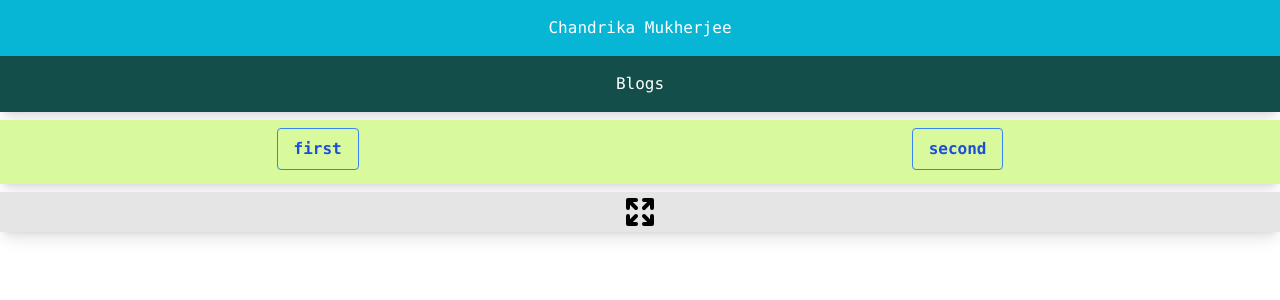
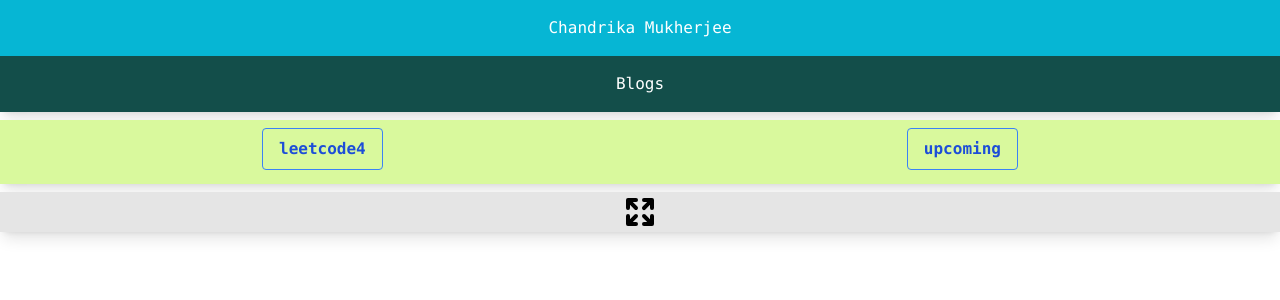
Before and after one commit to chandms/blogs, a React (Create React App) app: page / in a window 1280 px wide. Shown: the top 300 px of the page. Built offline with nearby package versions, Linux system fonts and the light colour scheme.

Commit message:
adding blogs

```diff
--- a/src/components/Blogs/SecondBlog.js
+++ b/src/components/Blogs/SecondBlog.js
@@ -1,5 +1,5 @@
 import React from 'react';
 
 export default function SecondBlog(){
-    return (<div className='bg-pink-200'>Hiii2</div>);
+    return (<div className='bg-pink-200'>Second Blog is Coming Up!!</div>);
 }
--- a/src/components/BlogsRenderer.js
+++ b/src/components/BlogsRenderer.js
@@ -14,8 +14,8 @@ export default function BlogRenderer(){
 
     const components = {
         empty: EmptyBlog,
-        first : MedianOfTwoSortedArrays,
-        second : SecondBlog
+        leetcode4 : MedianOfTwoSortedArrays,
+        upcoming : SecondBlog
     };
 
     return (
--- a/src/jsons/blog_list.json
+++ b/src/jsons/blog_list.json
@@ -1,7 +1,7 @@
 {
     "blogs": [
-        "first",
-        "second"
+        "leetcode4",
+        "upcoming"
 
     ]
 }
```
